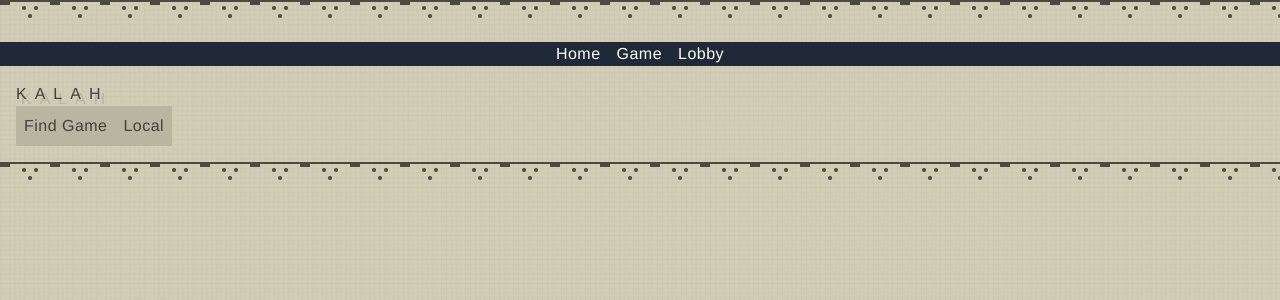
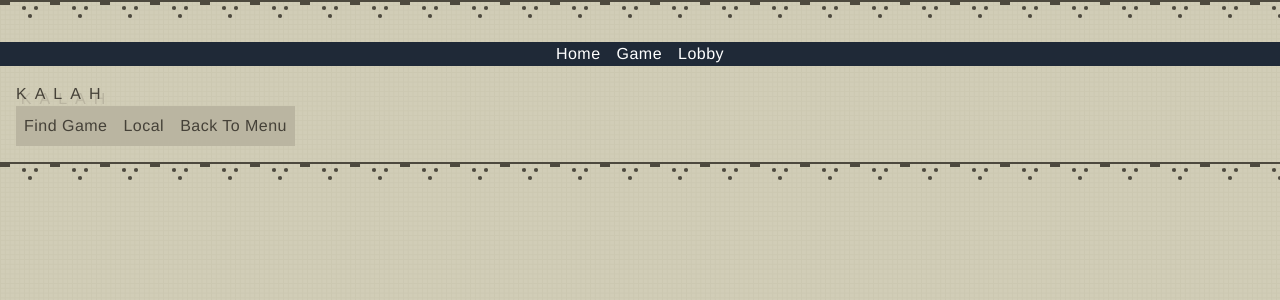
Before and after one commit to Kattegatt/kalah, a Vue app in the folder client/: page /lobby in a window 1280 px wide. Shown: the top 300 px of the page. Built offline with nearby package versions, Linux system fonts and the light colour scheme; no server answers.

Commit message:
home <=> lobby routes added

```diff
--- a/client/src/views/HomeView.vue
+++ b/client/src/views/HomeView.vue
@@ -8,7 +8,7 @@
   </div>
   <div class="flex flex-col gap-3 items-center justify-center">
     <button class="menu-button">Single Player</button>
-    <button v-if="isSignedIn" class="menu-button">Online</button>
+    <button v-if="isSignedIn" class="menu-button" @click="lobbyRoute">Online</button>
     <button @click="showTutorial = true" class="menu-button">Tutorial</button>
   </div>
   <RegisterModal
@@ -26,7 +26,11 @@ import RegisterModal from '../components/RegisterModal.vue'
 import LoginModal from '../components/LoginModal.vue'
 import TutorialModal from '../components/TutorialModal.vue'
 import { usePlayerStore } from '../stores/player'
+import router from '../router/index.js'
 
+const lobbyRoute = () => {
+  router.push({ path: '/lobby' })
+}
 const playerStore = usePlayerStore()
 const playerState = playerStore.$state.playerState
 const isSignedIn = computed(() => playerState.isSignedIn)
--- a/client/src/views/LobbyView.vue
+++ b/client/src/views/LobbyView.vue
@@ -4,6 +4,7 @@
     <div v-if="!isLobbyOpened" class="flex flex-col gap-3 items-center justify-center">
       <button class="w-44">Find Game</button>
       <button class="w-44" @click="localLobbyOpened = true">Local</button>
+      <button class="w-44" @click="toMenuRoute">Back To Menu</button>
     </div>
     <!-- <WinRecords /> -->
     <PrivateGame v-if="localLobbyOpened" />
@@ -12,11 +13,16 @@
 
 <script setup>
 import { ref, computed } from 'vue'
-
+import router from '../router/index.js'
 import PrivateGame from '../components/PrivateGame.vue'
 import WinRecords from '../components/WinRecords.vue'
+
 const localLobbyOpened = ref(false)
 const findGameOpened = ref(false)
+
+const toMenuRoute = () => {
+  router.push({ path: '/' })
+}
 
 const isLobbyOpened = computed(() => localLobbyOpened.value || findGameOpened.value)
 </script>
```
